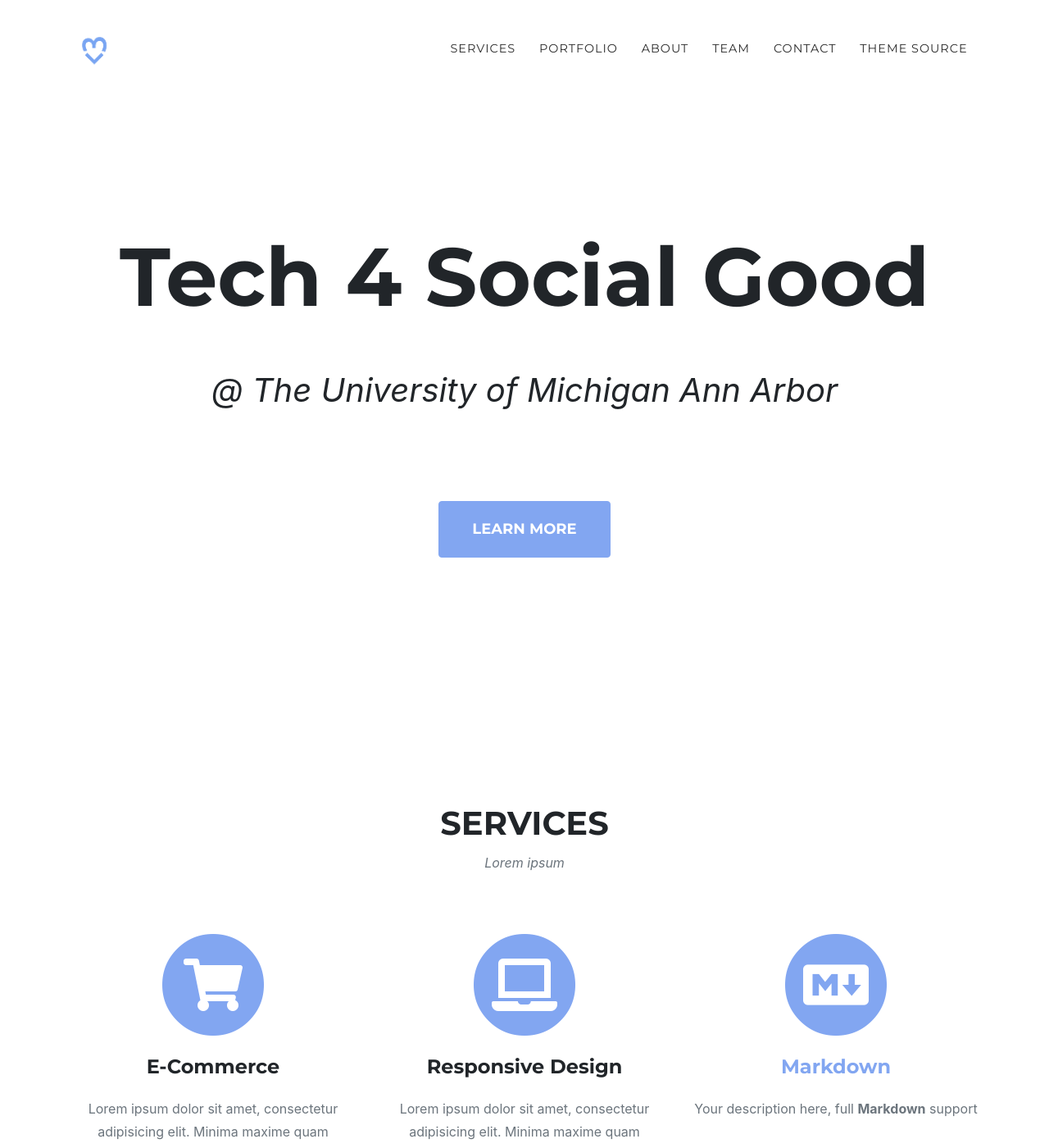
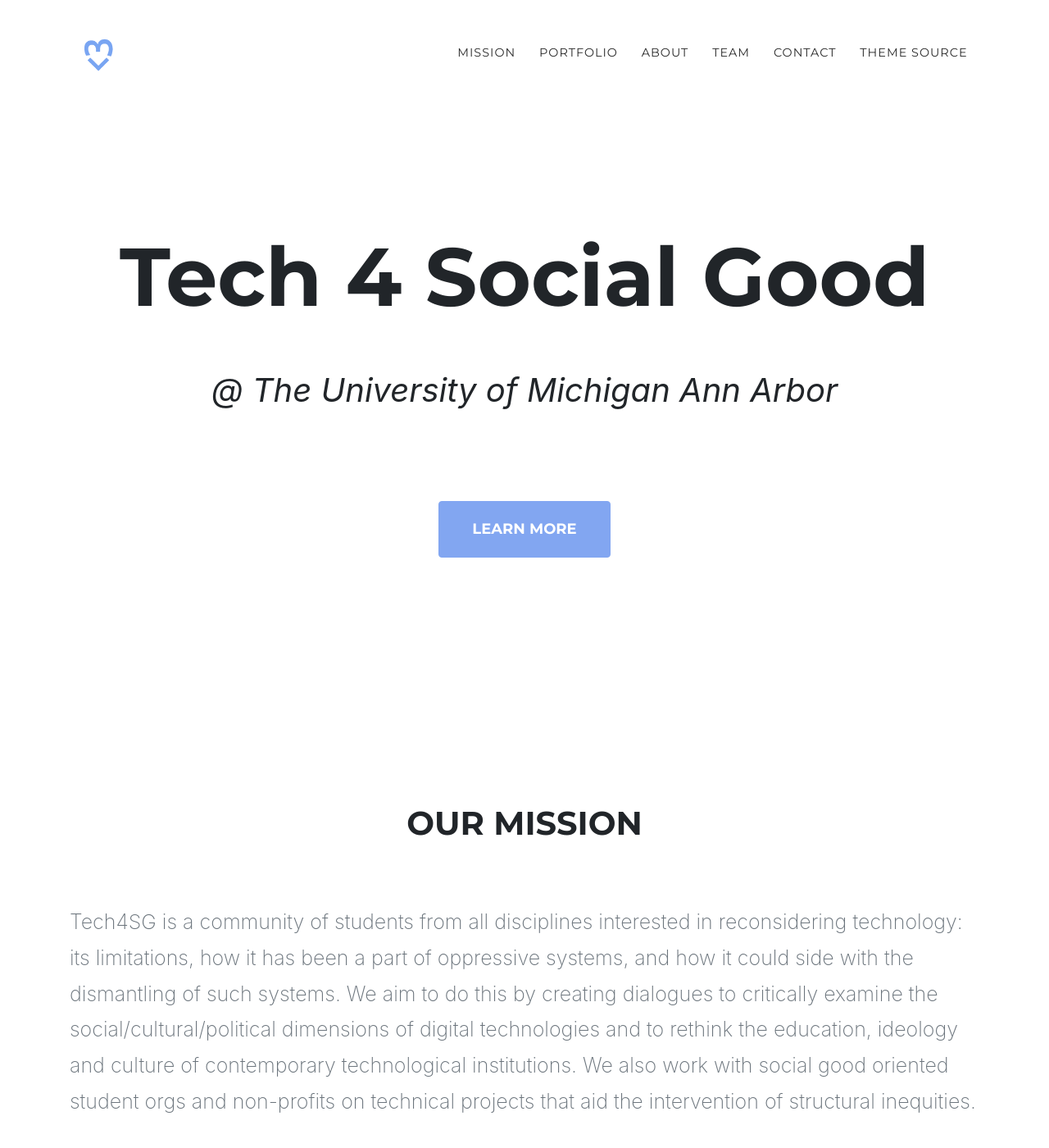
Before and after one commit to raviriley/agency-jekyll-theme, a Jekyll site: the page built from index.md, in a window 1280 px wide and 1400 px high. Shown: the whole window at 82% size. Built offline with Jekyll 4.4.1, drawn with Linux system fonts in a browser that asks for light colours; some web fonts are replaced; some of the changed text lies outside the part shown.

Commit message:
mission section

```diff
--- a/_config.yml
+++ b/_config.yml
@@ -16,13 +16,13 @@
 url    : "" # the base hostname & protocol for your site, e.g. http://example.com
 baseurl: "" # the subpath of your site, e.g. /blog
 
-title      : t4sg logo here
+title      : Tech 4 Social Good
 email      : your-email@example.com #this is also the email contact forms will go to
 description: "Site description"
 author     : Your Name
 logo:     #optional, defaults to site title
   path: assets/img/logo-wo-txt-clear.png
-  height: 60 #height in px, defaults to 52px
+  height: 70 #height in px, defaults to 52px
 
 locale: "en-US" # See available languages in _data/sitetext.yml
 
--- a/_data/navigation.yml
+++ b/_data/navigation.yml
@@ -11,8 +11,8 @@
 # -----------------
 en: &DEFAULT_EN
   nav:
-    - title: "Services"
-      section: services
+    - title: "Mission"
+      section: mission
     - title: "Portfolio"
       section: portfolio
     - title: "About"
--- a/_data/sitetext.yml
+++ b/_data/sitetext.yml
@@ -14,22 +14,22 @@
     title: Tech 4 Social Good
     text: "@ The University of Michigan Ann Arbor"
     button: Learn More
-    buttonlink: "#services"
+    buttonlink: "#mission"
 
-  services:
-    title: "Services"
-    text: "Lorem ipsum"
-    section: services
-    list:
-      - title: "E-Commerce"
-        desc: "Lorem ipsum dolor sit amet, consectetur adipisicing elit. Minima maxime quam architecto quo inventore harum ex magni, dicta impedit."
-        icon: fas fa-shopping-cart #find more at https://fontawesome.com/icons
-      - title: "Responsive Design"
-        desc: "Lorem ipsum dolor sit amet, consectetur adipisicing elit. Minima maxime quam architecto quo inventore harum ex magni, dicta impedit."
-        icon: fas fa-laptop
-      - title: "[Markdown](https://en.wikipedia.org/wiki/Markdown)"
-        desc: "Your description here, full **Markdown** support"
-        icon: fab fa-markdown
+  mission:
+    title: "Our Mission"
+    text: "Tech4SG is a community of students from all disciplines interested in reconsidering technology: its limitations, how it has been a part of oppressive systems, and how it could side with the dismantling of such systems. We aim to do this by creating dialogues to critically examine the social/cultural/political dimensions of digital technologies and to rethink the education, ideology and culture of contemporary technological institutions. We also work with social good oriented student orgs and non-profits on technical projects that aid the intervention of structural inequities."
+    section: mission
+    # list:
+    #   - title: "E-Commerce"
+    #     desc: "Lorem ipsum dolor sit amet, consectetur adipisicing elit. Minima maxime quam architecto quo inventore harum ex magni, dicta impedit."
+    #     icon: fas fa-shopping-cart #find more at https://fontawesome.com/icons
+    #   - title: "Responsive Design"
+    #     desc: "Lorem ipsum dolor sit amet, consectetur adipisicing elit. Minima maxime quam architecto quo inventore harum ex magni, dicta impedit."
+    #     icon: fas fa-laptop
+    #   - title: "[Markdown](https://en.wikipedia.org/wiki/Markdown)"
+    #     desc: "Your description here, full **Markdown** support"
+    #     icon: fab fa-markdown
 
   portfolio:
     title: "Portfolio"
--- /dev/null
+++ b/_includes/mission.html
@@ -0,0 +1,14 @@
+<!-- Mission -->
+<section class="page-section" id="{{ site.data.sitetext[site.locale].mission.section | default: "mission" }}">
+    <div class="container">
+
+      <div class="row">
+        <div class="col-lg-12 text-center">
+          <h2 class="section-heading text-uppercase">{{ site.data.sitetext[site.locale].mission.title | default: "Mission" }}</h2>
+          {% if site.data.sitetext[site.locale].mission.text %}
+		  <h3 class="section-body text-muted">{{ site.data.sitetext[site.locale].mission.text }}</h3>
+		  {% endif %}
+        </div>
+      </div>
+
+<!-- End Mission -->
--- a/_layouts/home.html
+++ b/_layouts/home.html
@@ -3,7 +3,7 @@
 ---
 {% include navheader.html %}
 
-{% include services.html %}
+{% include mission.html %}
 {% include portfolio_grid.html %}
 {% include timeline.html %}
 {% include team.html %}
--- a/_sass/base/_page.scss
+++ b/_sass/base/_page.scss
@@ -44,6 +44,15 @@
     text-transform: none;
     @include serif-font;
   }
+  h3.section-body {
+    font-size: 25px;
+    font-weight: 200;
+    margin-top: 75px;
+    margin-bottom: 200px;
+    line-height: 1.75;
+    text-align: left;
+    @include serif-font;
+  }
 }
 @media(min-width:768px) {
   section {
```
